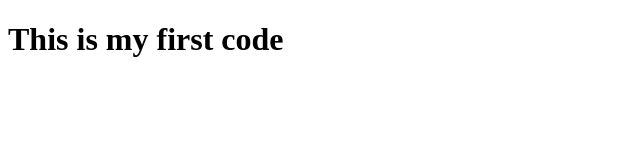
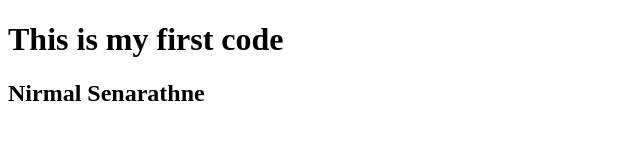
Before and after one commit to PACNirmalSenarathne/project2, a plain HTML site: page index.html in a window 1280 px wide. Shown: the whole page, without its empty margins (0-640 px from the left). Drawn offline with Linux system fonts and the light colour scheme.

Commit message:
I have updated idex.html line 10

```diff
--- a/index.html
+++ b/index.html
@@ -7,6 +7,7 @@
 </head>
 <body>
     <h1>This is my first code</h1>
+    <h2>Nirmal Senarathne</h2>
 
 </body>
 </html>
```
